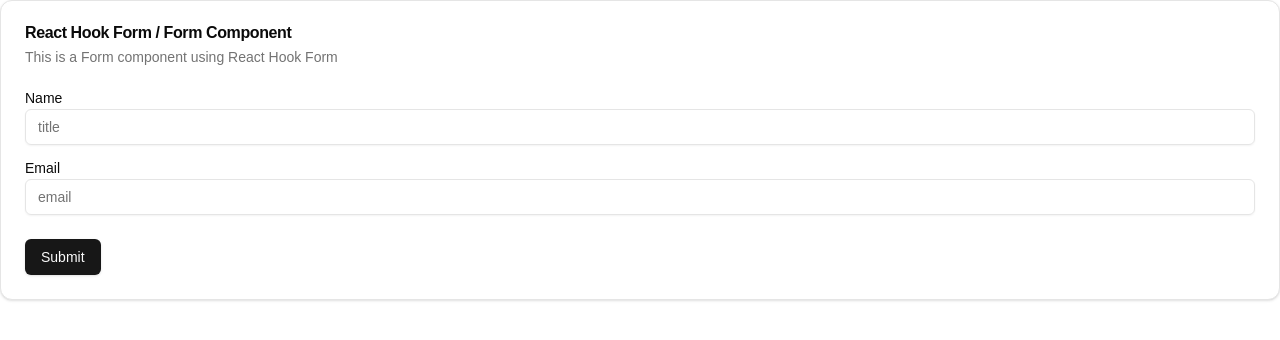
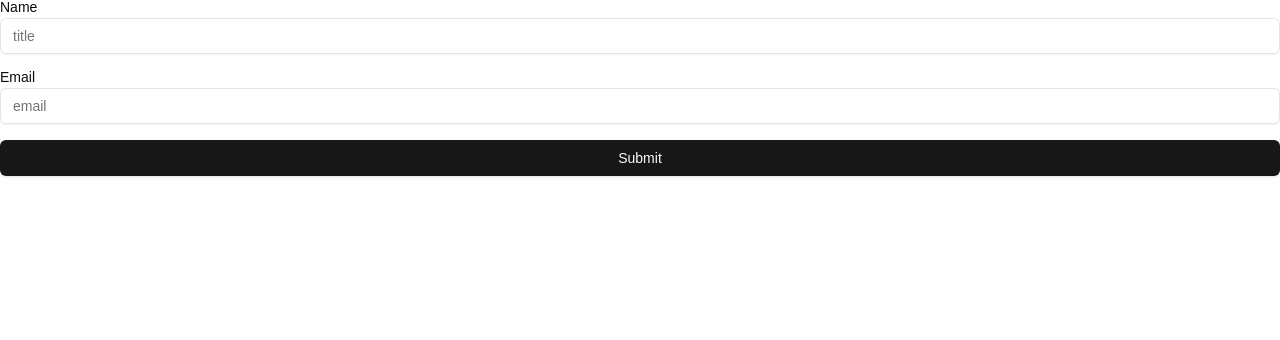
Before and after one commit to coji/form-validate, a Next.js app: page /rhf_form in a window 1280 px wide. Shown: the top 340 px of the page. Built offline with nearby package versions, Linux system fonts and the light colour scheme.

Commit message:
Add Toaster component for notifications and refactor form layout for improved readability

```diff
--- a/src/app/layout.tsx
+++ b/src/app/layout.tsx
@@ -1,3 +1,4 @@
+import { Toaster } from '@/components/ui/sonner'
 import type { Metadata } from 'next'
 import { Geist, Geist_Mono } from 'next/font/google'
 import './globals.css'
@@ -27,6 +28,7 @@
       <body
         className={`${geistSans.variable} ${geistMono.variable} antialiased`}
       >
+        <Toaster richColors />
         {children}
       </body>
     </html>
--- a/src/app/rhf_form/page.tsx
+++ b/src/app/rhf_form/page.tsx
@@ -1,18 +1,11 @@
 'use client'
 
 import { Button } from '@/components/ui/button'
-import {
-  Card,
-  CardContent,
-  CardDescription,
-  CardFooter,
-  CardHeader,
-  CardTitle,
-} from '@/components/ui/card'
 import { Input } from '@/components/ui/input'
 import { Label } from '@/components/ui/label'
 import { zodResolver } from '@hookform/resolvers/zod'
 import { Form, useForm } from 'react-hook-form'
+import { toast } from 'sonner'
 import { formSchema, type FormSchema } from './schema'
 
 export default function TestPage() {
@@ -31,54 +24,37 @@
       control={control}
       action="/rhf_form/api"
       method="post"
-      onSubmit={(data) => {
-        console.log('onSubmit', data)
-      }}
       onSuccess={async ({ response }) => {
-        console.log('success!', await response.json())
+        toast.success(`success!: ${JSON.stringify(await response.json())}`)
         reset()
       }}
+      className="grid gap-4"
     >
-      <Card>
-        <CardHeader>
-          <CardTitle>React Hook Form / Form Component</CardTitle>
-          <CardDescription>
-            This is a Form component using React Hook Form
-          </CardDescription>
-        </CardHeader>
-        <CardContent className="grid gap-4">
       <div className="grid gap-1">
         <Label htmlFor="name">Name</Label>
         <Input
           id="name"
-              {...register('name', { required: 'Name is required' })}
           type="text"
           placeholder="title"
+          {...register('name', { required: 'Name is required' })}
         />
-            {errors.name && (
-              <p className="text-red-500">{errors.name.message}</p>
-            )}
+        {errors.name && <p className="text-red-500">{errors.name.message}</p>}
       </div>
 
       <div className="grid gap-1">
         <Label htmlFor="email">Email</Label>
         <Input
           id="email"
-              {...register('email', { required: 'Email is required' })}
           type="email"
           placeholder="email"
+          {...register('email', { required: 'Email is required' })}
         />
-            {errors.email && (
-              <p className="text-red-500">{errors.email.message}</p>
-            )}
+        {errors.email && <p className="text-red-500">{errors.email.message}</p>}
       </div>
-        </CardContent>
-        <CardFooter>
+
       <Button type="submit" disabled={isSubmitting}>
         Submit
       </Button>
-        </CardFooter>
-      </Card>
     </Form>
   )
 }
```
Lines whose indentation alone changed are shown as unchanged.
